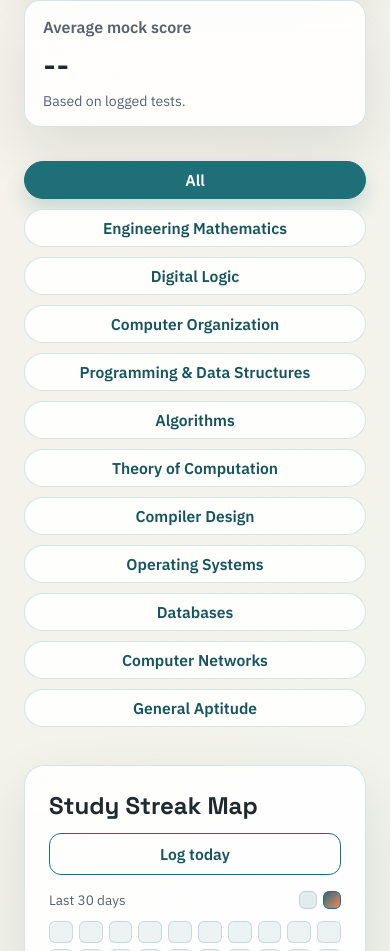
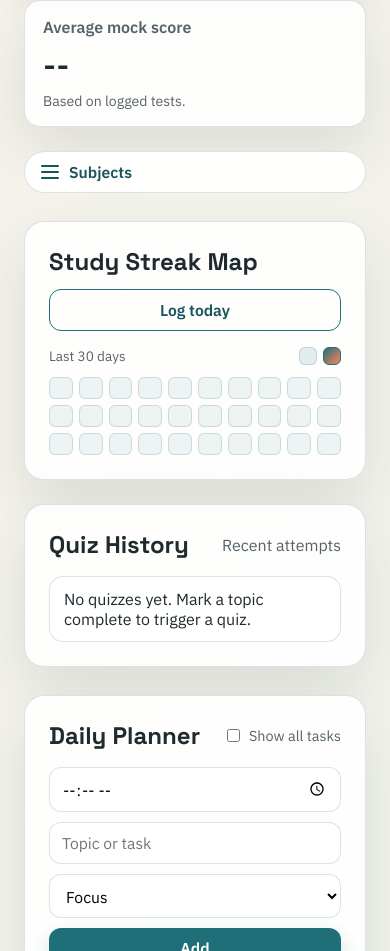
Before and after one commit to Ishaqshaik99/gate2027, a website: page index.html in a window 390 px wide. Shown: the part 1246-2197 px from the top of the page. Drawn offline with Linux system fonts and the light colour scheme.

Commit message:
Add mobile hamburger subject nav

```diff
--- a/app.js
+++ b/app.js
@@ -1136,7 +1136,7 @@ const state = {
   focus: store.get(STORAGE_KEYS.focus, ["", "", ""]),
   studyLog: store.get(STORAGE_KEYS.studyLog, []),
   quizLog: store.get(STORAGE_KEYS.quizLog, []),
-  view: store.get(STORAGE_KEYS.view, { category: "", topic: "", filter: "All" }),
+  view: store.get(STORAGE_KEYS.view, { category: "", topic: "", filter: "All", navOpen: false }),
   customResources: store.get(STORAGE_KEYS.customResources, []),
   lastQuizTopic: null,
 };
@@ -1152,6 +1152,8 @@ const elements = {
   statScore: document.getElementById("statScore"),
   statStreak: document.getElementById("statStreak"),
   statBest: document.getElementById("statBest"),
+  subjectNavWrap: document.getElementById("subjectNavWrap"),
+  subjectToggle: document.getElementById("subjectToggle"),
   subjectNav: document.getElementById("subjectNav"),
   streakGrid: document.getElementById("streakGrid"),
   quizHistory: document.getElementById("quizHistory"),
@@ -1666,6 +1668,9 @@ const renderSubjectNav = () => {
         store.set(STORAGE_KEYS.view, state.view);
         renderSubjectNav();
         renderResourcesLibrary();
+        if (window.innerWidth <= 640) {
+          setNavOpen(false);
+        }
         return;
       }
 
@@ -1678,9 +1683,25 @@ const renderSubjectNav = () => {
       renderTopicExplorer();
       renderResourcesLibrary();
       document.getElementById("topicStudio")?.scrollIntoView({ behavior: "smooth" });
+      if (window.innerWidth <= 640) {
+        setNavOpen(false);
+      }
     });
     elements.subjectNav.appendChild(button);
   });
+};
+
+const setNavOpen = (isOpen) => {
+  state.view.navOpen = isOpen;
+  store.set(STORAGE_KEYS.view, state.view);
+  syncSubjectNavUI();
+};
+
+const syncSubjectNavUI = () => {
+  if (!elements.subjectNavWrap || !elements.subjectToggle) return;
+  const isOpen = Boolean(state.view?.navOpen);
+  elements.subjectNavWrap.classList.toggle("open", isOpen);
+  elements.subjectToggle.setAttribute("aria-expanded", String(isOpen));
 };
 
 const renderSyllabus = () => {
@@ -1982,6 +2003,9 @@ const renderTopicExplorer = () => {
   }
   if (!state.view.filter) {
     state.view.filter = "All";
+  }
+  if (typeof state.view.navOpen !== "boolean") {
+    state.view.navOpen = false;
   }
 
   elements.subjectSelect.innerHTML = "";
@@ -2506,6 +2530,12 @@ const bindEvents = () => {
     });
   }
 
+  if (elements.subjectToggle) {
+    elements.subjectToggle.addEventListener("click", () => {
+      setNavOpen(!state.view.navOpen);
+    });
+  }
+
   elements.pomodoroStart.addEventListener("click", () => {
     if (pomodoro.running) return;
     pomodoro.running = true;
@@ -2617,6 +2647,7 @@ const renderAll = () => {
   renderStreakGrid();
   renderQuizHistory();
   renderSubjectNav();
+  syncSubjectNavUI();
   populateResourceCategories();
   renderResourcesLibrary();
   populateDoubtTopics();
--- a/index.html
+++ b/index.html
@@ -79,7 +79,17 @@
         </div>
       </section>
 
-      <nav class="subject-nav" id="subjectNav" aria-label="Subjects"></nav>
+      <div class="subject-nav-wrap" id="subjectNavWrap">
+        <button class="subject-toggle" id="subjectToggle" type="button" aria-expanded="false" aria-controls="subjectNav">
+          <span class="burger" aria-hidden="true">
+            <span></span>
+            <span></span>
+            <span></span>
+          </span>
+          Subjects
+        </button>
+        <nav class="subject-nav" id="subjectNav" aria-label="Subjects"></nav>
+      </div>
 
       <section class="grid two-col" id="insights">
         <div class="card">
--- a/styles.css
+++ b/styles.css
@@ -210,8 +210,39 @@ button.danger {
   grid-template-columns: repeat(auto-fit, minmax(190px, 1fr));
 }
 
+.subject-nav-wrap {
+  margin-top: 24px;
+}
+
+.subject-toggle {
+  display: none;
+  align-items: center;
+  gap: 10px;
+  padding: 10px 16px;
+  border-radius: 999px;
+  border: 1px solid var(--card-border);
+  background: rgba(255, 255, 255, 0.95);
+  color: var(--accent-strong);
+  font-weight: 600;
+  box-shadow: none;
+}
+
+.subject-toggle .burger {
+  display: inline-flex;
+  flex-direction: column;
+  gap: 4px;
+}
+
+.subject-toggle .burger span {
+  display: block;
+  width: 18px;
+  height: 2px;
+  background: currentColor;
+  border-radius: 999px;
+}
+
 .subject-nav {
-  margin-top: 24px;
+  margin-top: 12px;
   display: flex;
   flex-wrap: wrap;
   gap: 10px;
@@ -840,4 +871,17 @@ textarea {
   .resources-controls {
     flex-direction: column;
   }
+
+  .subject-toggle {
+    display: inline-flex;
+  }
+
+  .subject-nav {
+    display: none;
+    flex-direction: column;
+  }
+
+  .subject-nav-wrap.open .subject-nav {
+    display: flex;
+  }
 }
```
